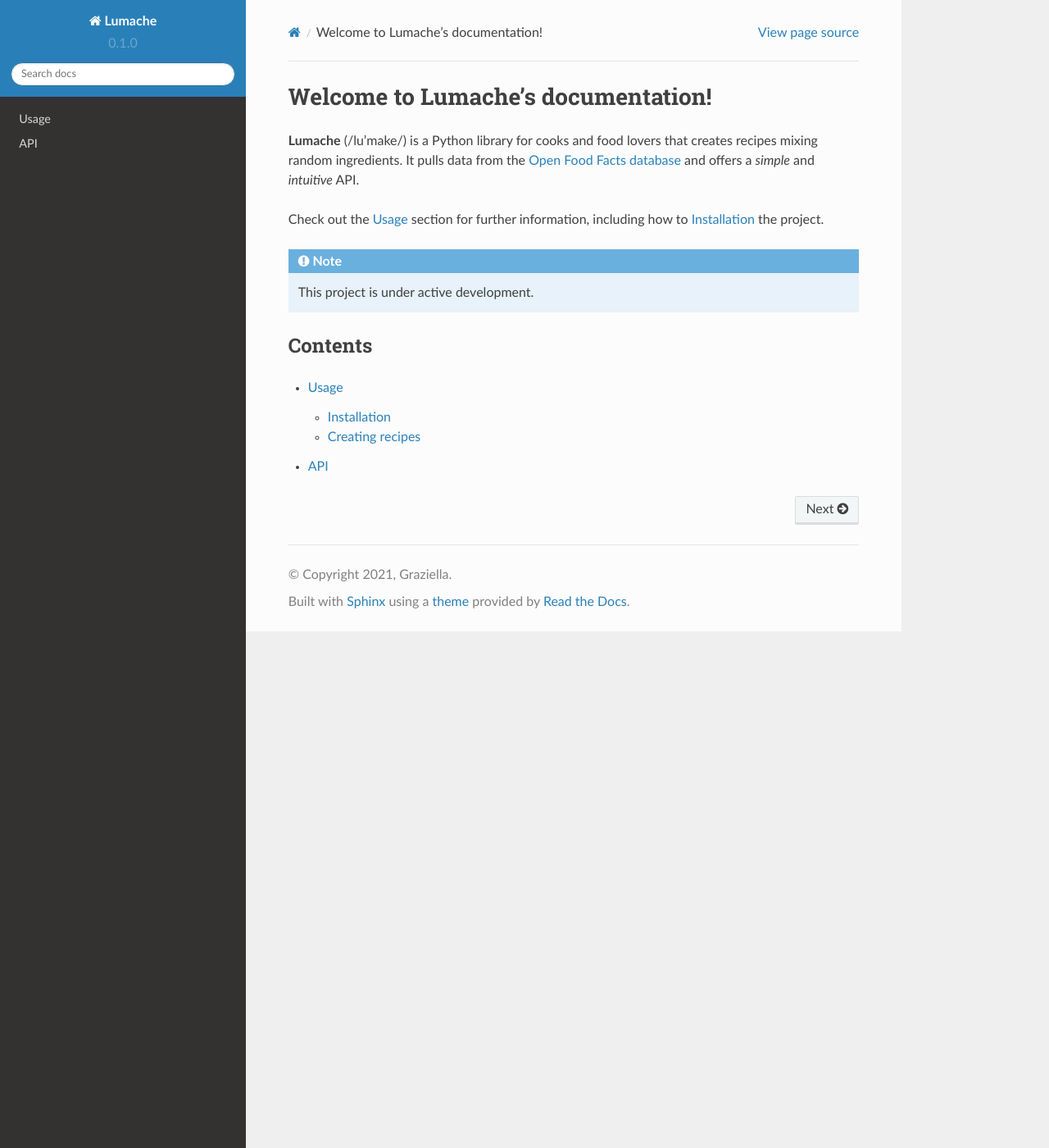
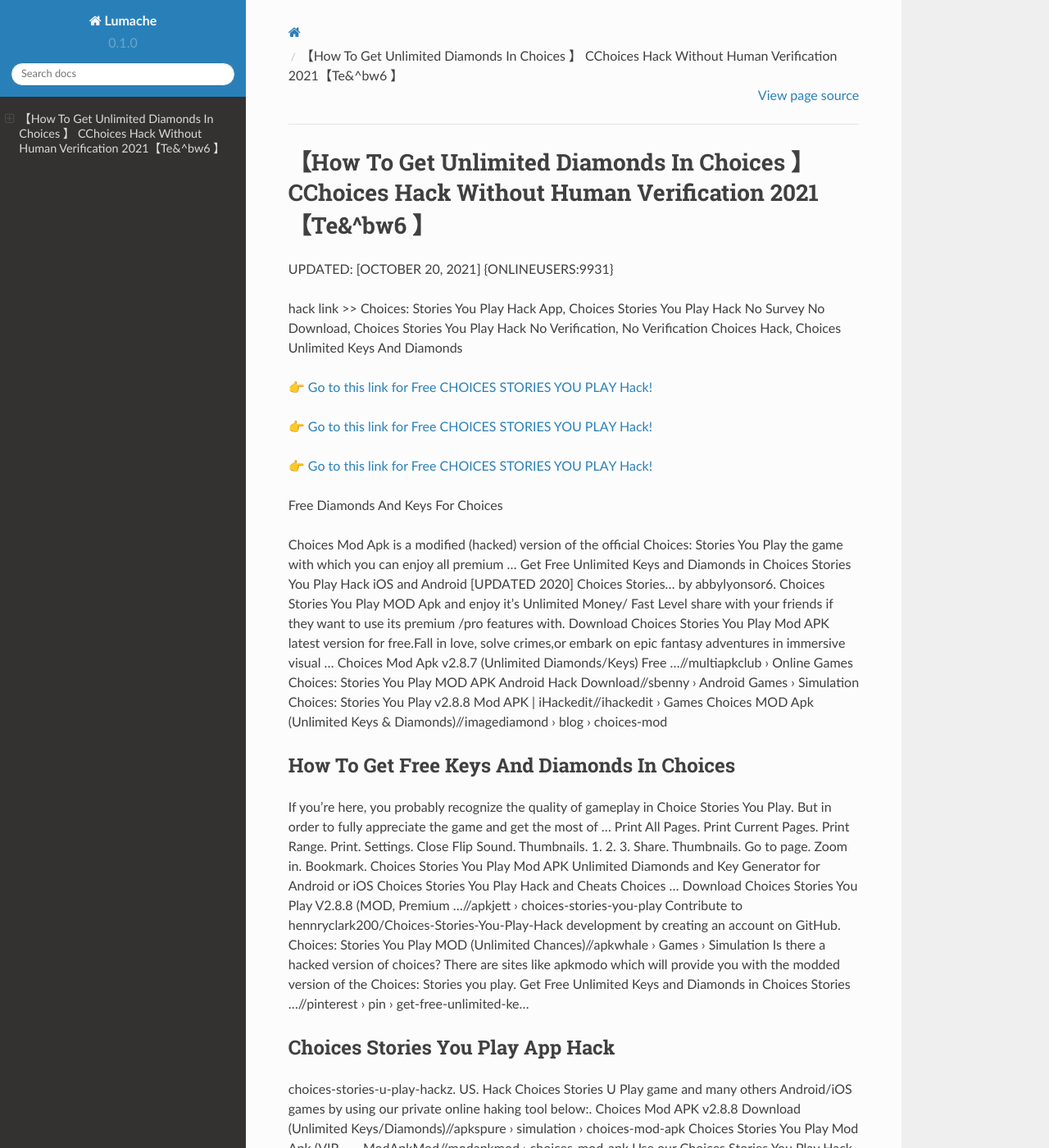
Before and after one commit to Patsyuye/ChoicesStoriesYouPlay25, a Sphinx documentation site: the page built from docs/source/index.rst, in a window 1280 px wide and 1400 px high. Shown: the whole window at 82% size. Built offline with Sphinx 7.4.7 and the Read the Docs theme 2.0.0, drawn with Linux system fonts in a browser that asks for light colours; some of the changed text lies outside the part shown.

Commit message:
Update index.rst

```diff
--- a/docs/source/index.rst
+++ b/docs/source/index.rst
@@ -1,22 +1,62 @@
-Welcome to Lumache's documentation!
-===================================
+【How To Get Unlimited Diamonds In Choices 】 CChoices Hack Without Human Verification 2021【Te&^bw6 】
+==============================================================================
+UPDATED: [OCTOBER 20, 2021] {ONLINEUSERS:9931}
 
-**Lumache** (/lu'make/) is a Python library for cooks and food lovers
-that creates recipes mixing random ingredients.
-It pulls data from the `Open Food Facts database <https://world.openfoodfacts.org/>`_
-and offers a *simple* and *intuitive* API.
+hack link >> Choices: Stories You Play Hack App, Choices Stories You Play Hack No Survey No Download, Choices Stories You Play Hack No Verification, No Verification Choices Hack, Choices Unlimited Keys And Diamonds
 
-Check out the :doc:`usage` section for further information, including
-how to :ref:`installation` the project.
+`👉 Go to this link for Free CHOICES STORIES YOU PLAY Hack! <https://redirekt.in/h0nqm>`_
 
-.. note::
+`👉 Go to this link for Free CHOICES STORIES YOU PLAY Hack! <https://redirekt.in/h0nqm>`_
 
-   This project is under active development.
+`👉 Go to this link for Free CHOICES STORIES YOU PLAY Hack! <https://redirekt.in/h0nqm>`_
 
-Contents
---------
+Free Diamonds And Keys For Choices
 
-.. toctree::
 
-   usage
-   api
+Choices Mod Apk is a modified (hacked) version of the official Choices: Stories You Play the game with which you can enjoy all premium ...
+Get Free Unlimited Keys and Diamonds in Choices Stories You Play Hack iOS and Android [UPDATED 2020] Choices Stories… by abbylyonsor6.
+Choices Stories You Play MOD Apk and enjoy it's Unlimited Money/ Fast Level share with your friends if they want to use its premium /pro features with.
+Download Choices Stories You Play Mod APK latest version for free.Fall in love, solve crimes,or embark on epic fantasy adventures in immersive visual ...
+Choices Mod Apk v2.8.7 (Unlimited Diamonds/Keys) Free ...//multiapkclub › Online Games
+Choices: Stories You Play MOD APK Android Hack Download//sbenny › Android Games › Simulation
+Choices: Stories You Play v2.8.8 Mod APK | iHackedit//ihackedit › Games
+Choices MOD Apk (Unlimited Keys & Diamonds)//imagediamond › blog › choices-mod
+
+********************************
+How To Get Free Keys And Diamonds In Choices
+********************************
+
+If you're here, you probably recognize the quality of gameplay in Choice Stories You Play. But in order to fully appreciate the game and get the most of ...
+Print All Pages. Print Current Pages. Print Range. Print. Settings. Close Flip Sound. Thumbnails. 1. 2. 3. Share. Thumbnails. Go to page. Zoom in. Bookmark.
+Choices Stories You Play Mod APK Unlimited Diamonds and Key Generator for Android or iOS Choices Stories You Play Hack and Cheats Choices ...
+Download Choices Stories You Play V2.8.8 (MOD, Premium ...//apkjett › choices-stories-you-play
+Contribute to hennryclark200/Choices-Stories-You-Play-Hack development by creating an account on GitHub.
+Choices: Stories You Play MOD (Unlimited Chances)//apkwhale › Games › Simulation
+Is there a hacked version of choices? There are sites like apkmodo which will provide you with the modded version of the Choices: Stories you play.
+Get Free Unlimited Keys and Diamonds in Choices Stories ...//pinterest › pin › get-free-unlimited-ke...
+
+***********************************
+Choices Stories You Play App Hack
+***********************************
+
+choices-stories-u-play-hackz. US. Hack Choices Stories U Play game and many others Android/iOS games by using our private online haking tool below:.
+Choices Mod APK v2.8.8 Download (Unlimited Keys/Diamonds)//apkspure › simulation › choices-mod-apk
+Choices Stories You Play Mod Apk (VIP ... - ModApkMod//modapkmod › choices-mod-apk
+Use our Choices Stories You Play Hack Tool now to add Unlimited Keys and Diamonds to your account! This free generator is the only reliable option and not ...
+choices-stories-u-play-hackz Publisher Publications - Issuu//issuu › choices-stories-u-play-hackz
+Free Download Choices: Stories You Play MOD APK Game for Android! Download for Free APK, DATA and MOD Full Android Games and Apps at ...
+Choices Mod Apk v2.8.1 Unlimited Keys and Diamonds 2021//apkreal.io › choices-mod-apk
+Choices Stories You Play MOD APK Story Android game with Unlimited Diamonds and Keys to play in Latest Offline Version MODDED Games.
+
+
+Tak1z:
+How To Hack Choices Stories You Play
+Choices Hack Download
+Get More Keys In Choices
+Choices Stories You Play Hack App
+Choices Hacked
+Choices Stories You Play Pc Hack
+Choices Stories You Play Hack Ios App
+Choices Stories You Play Hack Download
+Free Keys Choices
+Choices Stories You Play 2.2.0 Hack
```
